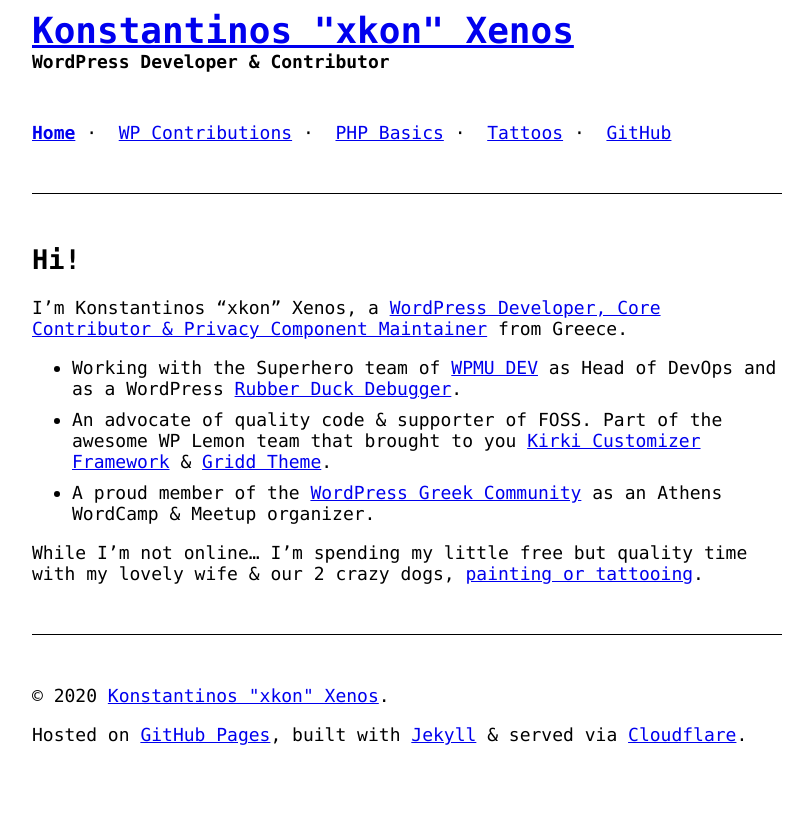
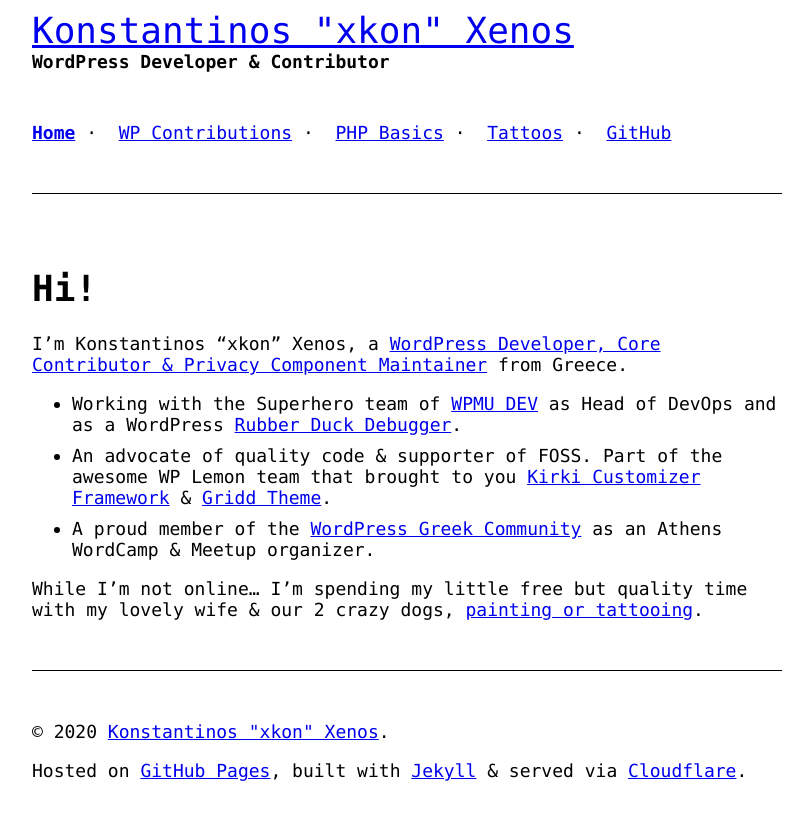
Before and after one commit to mrxkon/mrxkon.github.io, a Jekyll site: the page built from index.md, in a window 1280 px wide. Shown: the top 820 px of the page, without its empty margins (233-1039 px from the left). Built offline with Jekyll 4.4.1, drawn with Linux system fonts in a browser that asks for light colours.

Commit message:
Update header.html

```diff
--- a/_includes/header.html
+++ b/_includes/header.html
@@ -98,6 +98,7 @@
 				padding: 0;
 			}
 			.site-title {
+				font-size: 36px;
 				margin: 0;
 			}
 			.site-description {
@@ -361,9 +362,9 @@
 	<body class="{{ page.body_class }}">
 		<a href="#main" class="skiplink">Skip to main content</a>
 		<header>
-			<h1 class="site-title">
+			<div class="site-title">
 				<a href="https://xkon.gr">{{ site.title }}</a>
-			</h1>
+			</div>
 
 			<div class="site-description">
 				{{ site.tagline }}
@@ -379,4 +380,4 @@
 		</nav>
 
 		<main id="main">
-			<h2>{{ page.title }}</h2>
+			<h1>{{ page.title }}</h1>
```
